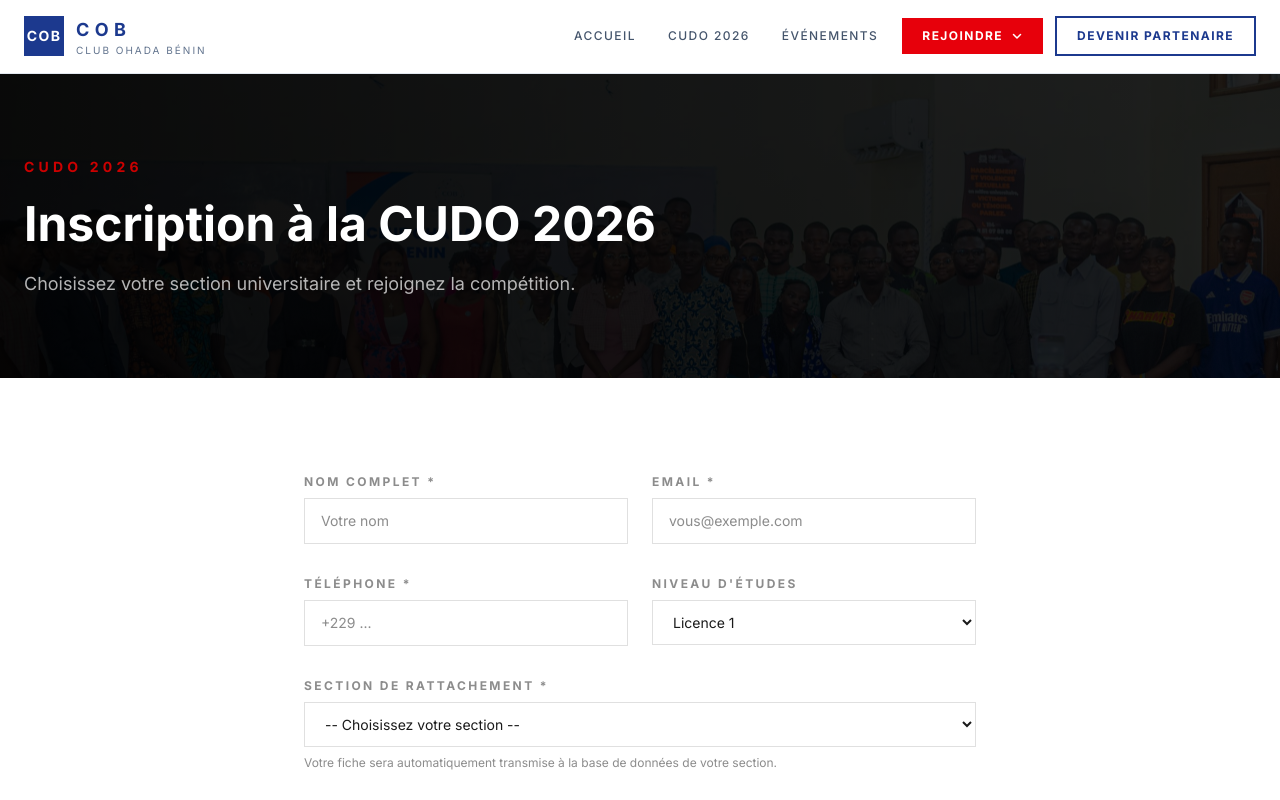
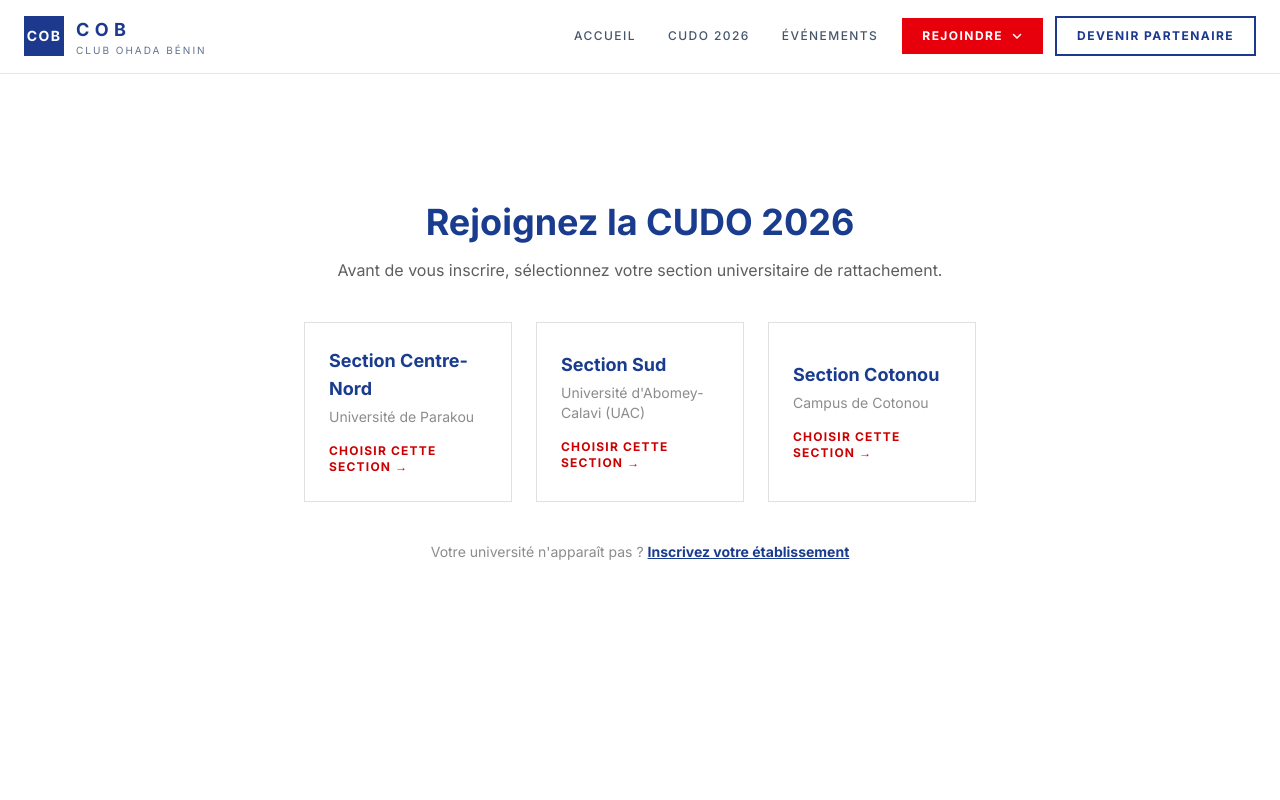
Before and after one commit to PATAWALA/CO.BE---Club-OHADA-Benin, a Next.js app: page /inscription in a window 1280 px wide. Shown: the top 800 px of the page. Built offline with nearby package versions, Linux system fonts and the light colour scheme.

Commit message:
7 update

```diff
--- a/src/app/inscription/page.tsx
+++ b/src/app/inscription/page.tsx
@@ -1,36 +1,111 @@
 "use client";
 
-import { Suspense } from "react";
+import { Suspense, useState } from "react";
 import { useSearchParams } from "next/navigation";
+import Link from "next/link";
+
+const sectionsDisponibles = [
+  {
+    value: "centre-nord",
+    nom: "Section Centre-Nord",
+    lieu: "Université de Parakou",
+  },
+  {
+    value: "sud",
+    nom: "Section Sud",
+    lieu: "Université d'Abomey-Calavi (UAC)",
+  },
+  {
+    value: "cotonou",
+    nom: "Section Cotonou",
+    lieu: "Campus de Cotonou",
+  },
+];
 
 function InscriptionForm() {
   const searchParams = useSearchParams();
-  const sectionPreselectionnee = searchParams.get("section") || "";
+  const sectionFromUrl = searchParams.get("section") || "";
 
-  const sectionLabels: Record<string, string> = {
-    "centre-nord": "Centre-Nord (Parakou)",
-    "sud": "Sud (UAC)",
-    "cotonou": "Cotonou",
+  // Étape 1 : choix de la section, sauf si déjà dans l'URL
+  const [step, setStep] = useState<1 | 2>(sectionFromUrl ? 2 : 1);
+  const [selectedSection, setSelectedSection] = useState(sectionFromUrl);
+
+  const handleChoisirSection = (value: string) => {
+    setSelectedSection(value);
+    setStep(2);
   };
+
+  const sectionChoisie = sectionsDisponibles.find(
+    (s) => s.value === selectedSection
+  );
 
   return (
     <div className="min-h-screen">
+      {/* Étape 1 : Choix de la section */}
+      {step === 1 && (
+        <section className="max-w-7xl mx-auto px-6 pt-24 pb-16 md:pt-32">
+          <div className="max-w-2xl mx-auto text-center">
+            <h1 className="text-3xl md:text-4xl font-bold text-royal mb-4">
+              Rejoignez la CUDO 2026
+            </h1>
+            <p className="text-charcoal/70 mb-10">
+              Avant de vous inscrire, sélectionnez votre section universitaire
+              de rattachement.
+            </p>
+
+            <div className="grid grid-cols-1 md:grid-cols-3 gap-6">
+              {sectionsDisponibles.map((section) => (
+                <button
+                  key={section.value}
+                  onClick={() => handleChoisirSection(section.value)}
+                  className="border border-border p-6 text-left hover:border-royal hover:shadow-md transition-all group"
+                >
+                  <h3 className="font-bold text-royal text-lg group-hover:text-red transition-colors">
+                    {section.nom}
+                  </h3>
+                  <p className="text-sm text-charcoal/50 mt-1">{section.lieu}</p>
+                  <span className="inline-block mt-4 text-xs font-bold uppercase tracking-[0.1em] text-red group-hover:translate-x-1 transition-transform">
+                    Choisir cette section →
+                  </span>
+                </button>
+              ))}
+            </div>
+
+            <p className="mt-10 text-sm text-charcoal/50">
+              Votre université n&apos;apparaît pas ?{" "}
+              <Link
+                href="/inscription-universite"
+                className="text-royal font-bold underline hover:text-red transition-colors"
+              >
+                Inscrivez votre établissement
+              </Link>
+            </p>
+          </div>
+        </section>
+      )}
+
+      {/* Étape 2 : Formulaire d'inscription */}
+      {step === 2 && (
+        <>
           <section className="bg-black text-white py-16 md:py-20 relative overflow-hidden">
             <div className="absolute inset-0">
-          <img src="/images/hero-bg.jpeg" alt="Inscription CUDO 2026" className="w-full h-full object-cover opacity-30" />
+              <img
+                src="/images/hero-bg.jpeg"
+                alt="Inscription CUDO 2026"
+                className="w-full h-full object-cover opacity-30"
+              />
             </div>
             <div className="absolute inset-0 bg-gradient-to-r from-black/85 to-black/50" />
             <div className="max-w-7xl mx-auto px-6 relative z-10">
-          <span className="text-red text-sm uppercase tracking-[0.3em] font-bold">CUDO 2026</span>
+              <span className="text-red text-sm uppercase tracking-[0.3em] font-bold">
+                CUDO 2026
+              </span>
               <h1 className="text-4xl md:text-5xl font-bold mt-4 leading-tight">
-            {sectionPreselectionnee
-              ? `Inscription — Section ${sectionLabels[sectionPreselectionnee] || sectionPreselectionnee}`
-              : "Inscription à la CUDO 2026"}
+                Inscription — {sectionChoisie?.nom}
               </h1>
               <p className="mt-4 text-lg text-white/70 max-w-2xl">
-            {sectionPreselectionnee
-              ? `Vous vous inscrivez dans la section ${sectionLabels[sectionPreselectionnee] || sectionPreselectionnee}.`
-              : "Choisissez votre section universitaire et rejoignez la compétition."}
+                Vous vous inscrivez dans la section{" "}
+                <strong>{sectionChoisie?.nom}</strong> ({sectionChoisie?.lieu}).
               </p>
             </div>
           </section>
@@ -39,57 +114,106 @@ function InscriptionForm() {
             <form className="max-w-2xl mx-auto space-y-8">
               <div className="grid grid-cols-1 sm:grid-cols-2 gap-6">
                 <div className="flex flex-col">
-              <label className="text-xs uppercase tracking-[0.2em] text-charcoal/50 mb-2 font-bold">Nom complet *</label>
-              <input type="text" required className="border border-border px-4 py-3 text-sm focus:outline-none focus:border-royal transition-colors" placeholder="Votre nom" />
+                  <label className="text-xs uppercase tracking-[0.2em] text-charcoal/50 mb-2 font-bold">
+                    Nom complet *
+                  </label>
+                  <input
+                    type="text"
+                    required
+                    className="border border-border px-4 py-3 text-sm focus:outline-none focus:border-royal transition-colors"
+                    placeholder="Votre nom"
+                  />
                 </div>
                 <div className="flex flex-col">
-              <label className="text-xs uppercase tracking-[0.2em] text-charcoal/50 mb-2 font-bold">Email *</label>
-              <input type="email" required className="border border-border px-4 py-3 text-sm focus:outline-none focus:border-royal transition-colors" placeholder="vous@exemple.com" />
+                  <label className="text-xs uppercase tracking-[0.2em] text-charcoal/50 mb-2 font-bold">
+                    Email *
+                  </label>
+                  <input
+                    type="email"
+                    required
+                    className="border border-border px-4 py-3 text-sm focus:outline-none focus:border-royal transition-colors"
+                    placeholder="vous@exemple.com"
+                  />
                 </div>
               </div>
 
               <div className="grid grid-cols-1 sm:grid-cols-2 gap-6">
                 <div className="flex flex-col">
-              <label className="text-xs uppercase tracking-[0.2em] text-charcoal/50 mb-2 font-bold">Téléphone *</label>
-              <input type="text" required className="border border-border px-4 py-3 text-sm focus:outline-none focus:border-royal transition-colors" placeholder="+229 ..." />
+                  <label className="text-xs uppercase tracking-[0.2em] text-charcoal/50 mb-2 font-bold">
+                    Téléphone *
+                  </label>
+                  <input
+                    type="text"
+                    required
+                    className="border border-border px-4 py-3 text-sm focus:outline-none focus:border-royal transition-colors"
+                    placeholder="+229 ..."
+                  />
                 </div>
                 <div className="flex flex-col">
-              <label className="text-xs uppercase tracking-[0.2em] text-charcoal/50 mb-2 font-bold">Niveau d&apos;études</label>
+                  <label className="text-xs uppercase tracking-[0.2em] text-charcoal/50 mb-2 font-bold">
+                    Niveau d&apos;études
+                  </label>
                   <select className="border border-border px-4 py-3 text-sm focus:outline-none focus:border-royal transition-colors">
-                <option>Licence 1</option><option>Licence 2</option><option>Licence 3</option>
-                <option>Master 1</option><option>Master 2</option>
+                    <option>Licence 1</option>
+                    <option>Licence 2</option>
+                    <option>Licence 3</option>
+                    <option>Master 1</option>
+                    <option>Master 2</option>
                   </select>
                 </div>
               </div>
 
+              {/* Section verrouillée */}
               <div className="flex flex-col">
-            <label className="text-xs uppercase tracking-[0.2em] text-charcoal/50 mb-2 font-bold">Section de rattachement *</label>
-            <select required defaultValue={sectionPreselectionnee} className="border border-border px-4 py-3 text-sm focus:outline-none focus:border-royal transition-colors">
-              <option value="">-- Choisissez votre section --</option>
-              <option value="centre-nord">Section Centre-Nord – Université de Parakou</option>
-              <option value="sud">Section Sud – Université d&apos;Abomey-Calavi (UAC)</option>
-              <option value="cotonou">Section Cotonou</option>
-            </select>
-            <p className="mt-2 text-xs text-charcoal/50">Votre fiche sera automatiquement transmise à la base de données de votre section.</p>
+                <label className="text-xs uppercase tracking-[0.2em] text-charcoal/50 mb-2 font-bold">
+                  Section de rattachement
+                </label>
+                <div className="border border-border bg-gray-light px-4 py-3 text-sm text-charcoal/80 font-medium">
+                  {sectionChoisie?.nom} — {sectionChoisie?.lieu}
+                </div>
+                <button
+                  type="button"
+                  onClick={() => setStep(1)}
+                  className="mt-1 text-xs text-royal hover:text-red transition-colors self-start"
+                >
+                  Changer de section
+                </button>
               </div>
 
               <div className="flex flex-col">
-            <label className="text-xs uppercase tracking-[0.2em] text-charcoal/50 mb-2 font-bold">Motivation</label>
-            <textarea rows={4} className="border border-border px-4 py-3 text-sm focus:outline-none focus:border-royal transition-colors" placeholder="Pourquoi souhaitez-vous participer à la CUDO 2026 ?"></textarea>
+                <label className="text-xs uppercase tracking-[0.2em] text-charcoal/50 mb-2 font-bold">
+                  Motivation
+                </label>
+                <textarea
+                  rows={4}
+                  className="border border-border px-4 py-3 text-sm focus:outline-none focus:border-royal transition-colors"
+                  placeholder="Pourquoi souhaitez-vous participer à la CUDO 2026 ?"
+                ></textarea>
               </div>
 
-          <button type="submit" className="w-full bg-red text-white font-bold uppercase tracking-[0.15em] text-sm px-8 py-4 hover:bg-red/90 transition-colors">
+              <button
+                type="submit"
+                className="w-full bg-red text-white font-bold uppercase tracking-[0.15em] text-sm px-8 py-4 hover:bg-red/90 transition-colors"
+              >
                 Valider mon inscription à la CUDO 2026
               </button>
             </form>
           </section>
+        </>
+      )}
     </div>
   );
 }
 
 export default function InscriptionPage() {
   return (
-    <Suspense fallback={<div className="min-h-screen flex items-center justify-center text-charcoal/50">Chargement...</div>}>
+    <Suspense
+      fallback={
+        <div className="min-h-screen flex items-center justify-center text-charcoal/50">
+          Chargement...
+        </div>
+      }
+    >
       <InscriptionForm />
     </Suspense>
   );
--- a/src/components/layout/Header.tsx
+++ b/src/components/layout/Header.tsx
@@ -132,7 +132,7 @@ export default function Header() {
 
             {/* DEVENIR PARTENAIRE */}
             <Link
-              href="/partenariats"
+              href="/devenir-partenaire"
               className="border-2 border-blue-900 text-blue-900 px-5 py-2.5 text-xs font-bold uppercase tracking-[0.12em] hover:bg-blue-900 hover:text-white transition-colors"
             >
               DEVENIR PARTENAIRE
@@ -234,7 +234,7 @@ export default function Header() {
 
           {/* Bouton Partenaire */}
           <Link
-            href="/partenariats"
+            href="/devenir-partenaire"
             onClick={() => setIsOpen(false)}
             className="block w-full border-2 border-blue-900 text-blue-900 text-center py-4 font-bold text-sm uppercase tracking-[0.1em] hover:bg-blue-900 hover:text-white transition-colors"
           >
```
Lines whose indentation alone changed are shown as unchanged.
